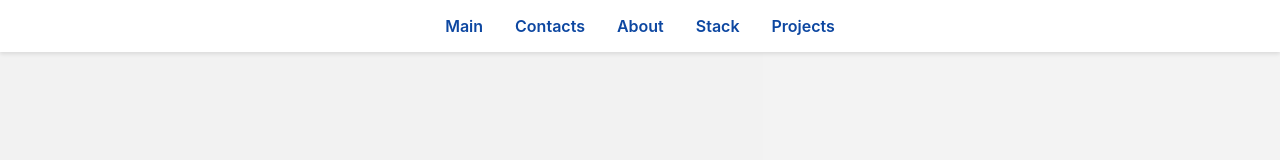
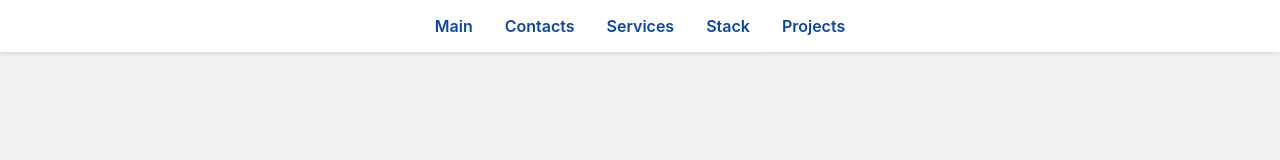
Before and after one commit to DubroffSky/my-cv, a React (Create React App) app: page / in a window 1280 px wide. Shown: the top 160 px of the page. Built offline with nearby package versions, Linux system fonts and the light colour scheme.

Commit message:
services

```diff
--- a/src/components/navbar.tsx
+++ b/src/components/navbar.tsx
@@ -18,7 +18,7 @@ const Navbar: React.FC = () => {
       <ul className="nav-list">
         <li><a href="#hello" onClick={(e) => handleClick(e, 'hello')}>Main</a></li>
         <li><a href="#contacts" onClick={(e) => handleClick(e, 'contacts')}>Contacts</a></li>
-        <li><a href="#about" onClick={(e) => handleClick(e, 'about')}>About</a></li>
+        <li><a href="#about" onClick={(e) => handleClick(e, 'about')}>Services</a></li>
         <li><a href="#stack" onClick={(e) => handleClick(e, 'stack')}>Stack</a></li>
         <li><a href="#projects" onClick={(e) => handleClick(e, 'projects')}>Projects</a></li>
       </ul>
--- a/src/styles/about.css
+++ b/src/styles/about.css
@@ -72,6 +72,10 @@
 
 /* Мобильная адаптация */
 @media screen and (max-width: 768px) {
+  .about {
+    max-height: 157vh;
+  }
+
   .info-container.no-scroll {
     flex-direction: column;
     align-items: center;
@@ -80,5 +84,7 @@
   .info-section {
     flex: 1 1 100%;
     max-width: 100%;
+    max-height: 40vh;
+    min-height: 25vh;
   }
 }
```
